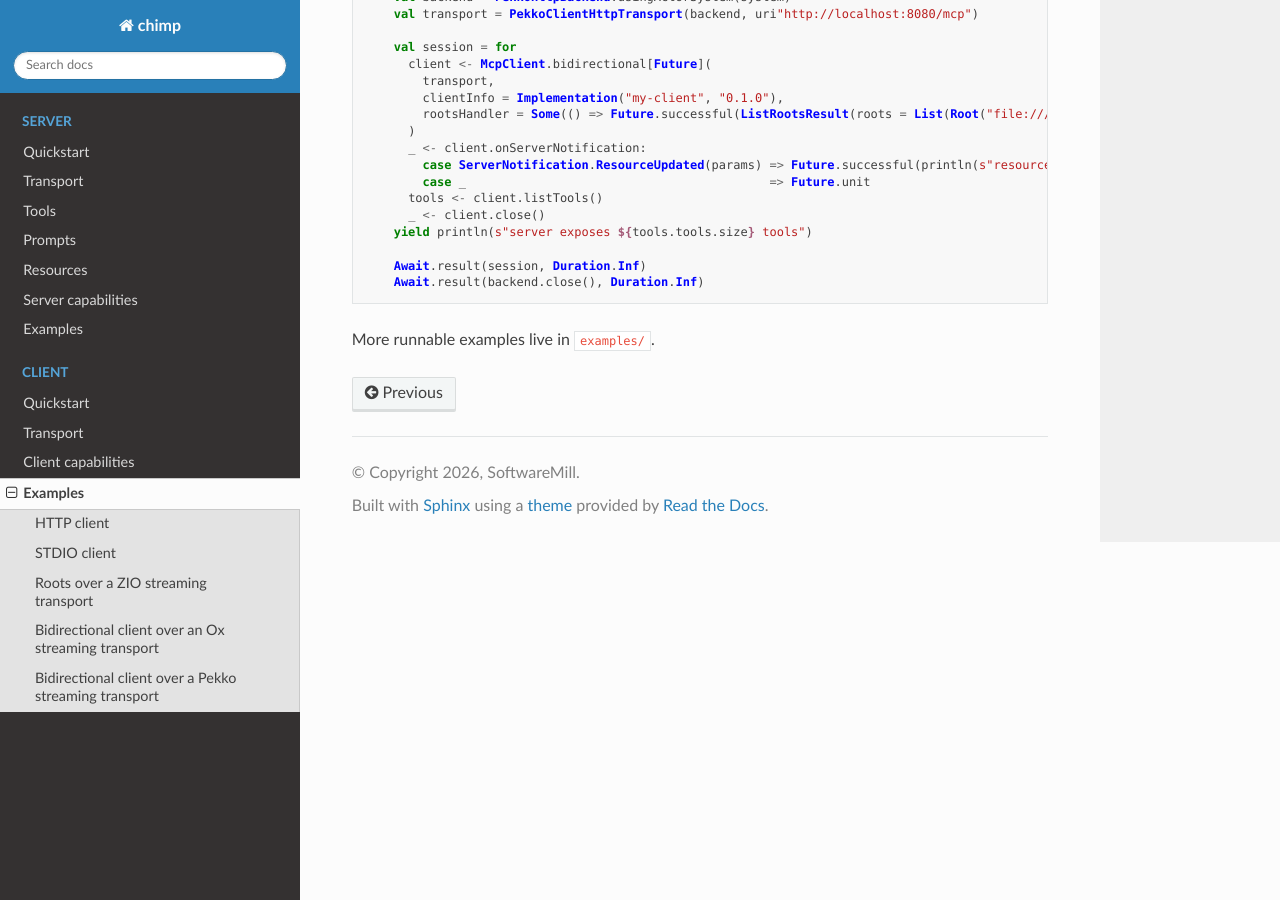
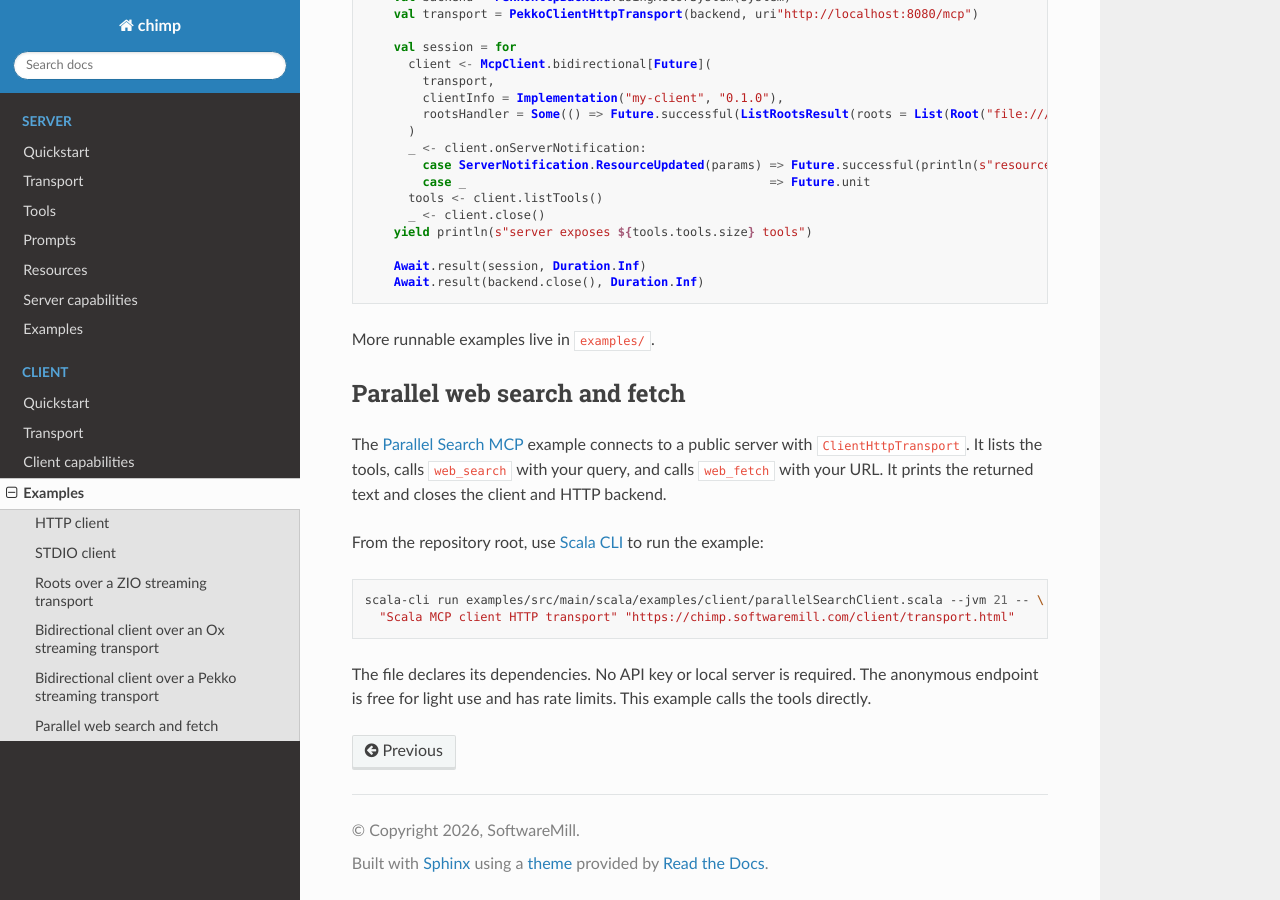
Before and after one commit to softwaremill/chimp, a Sphinx documentation site: the page built from docs/client/examples.md, in a window 1280 px wide and 900 px high, scrolled down 2695 px. Built offline with Sphinx 7.4.7 and the Read the Docs theme 3.1.0, drawn with Linux system fonts in a browser that asks for light colours.

Commit message:
feat: add Parallel search example

````diff
--- a/docs/client/examples.md
+++ b/docs/client/examples.md
@@ -153,3 +153,16 @@ object BidirectionalPekkoClient:
 ```
 
 More runnable examples live in [`examples/`](https://github.com/softwaremill/chimp/tree/master/examples/src/main/scala/examples).
+
+## Parallel web search and fetch
+
+The [Parallel Search MCP](https://docs.parallel.ai/integrations/mcp/search-mcp) example connects to a public server with `ClientHttpTransport`. It lists the tools, calls `web_search` with your query, and calls `web_fetch` with your URL. It prints the returned text and closes the client and HTTP backend.
+
+From the repository root, use [Scala CLI](https://scala-cli.virtuslab.org/) to run the example:
+
+```bash
+scala-cli run examples/src/main/scala/examples/client/parallelSearchClient.scala --jvm 21 -- \
+  "Scala MCP client HTTP transport" "https://chimp.softwaremill.com/client/transport.html"
+```
+
+The file declares its dependencies. No API key or local server is required. The anonymous endpoint is free for light use and has rate limits. This example calls the tools directly.
````
Also changed, not shown: 1 other file.
